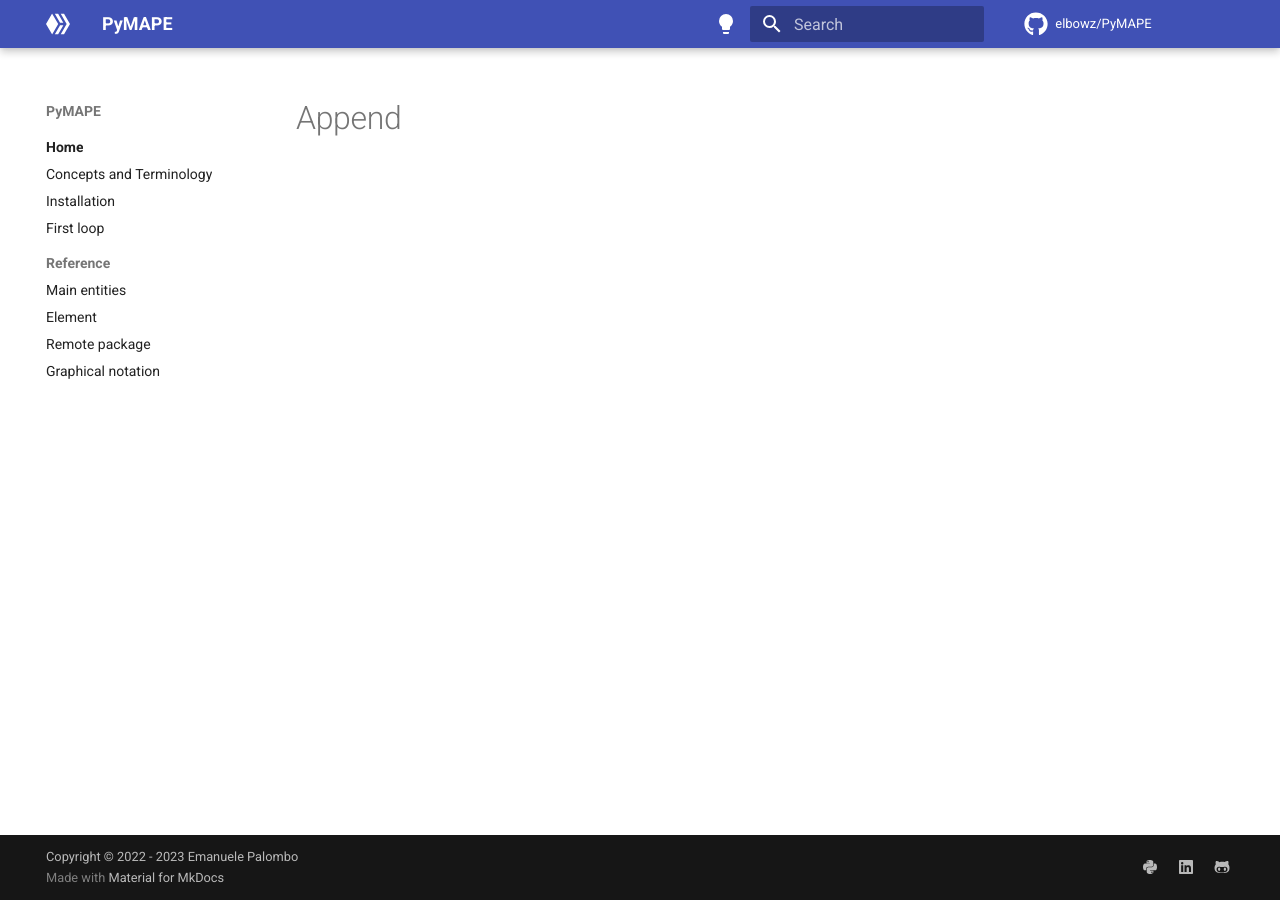
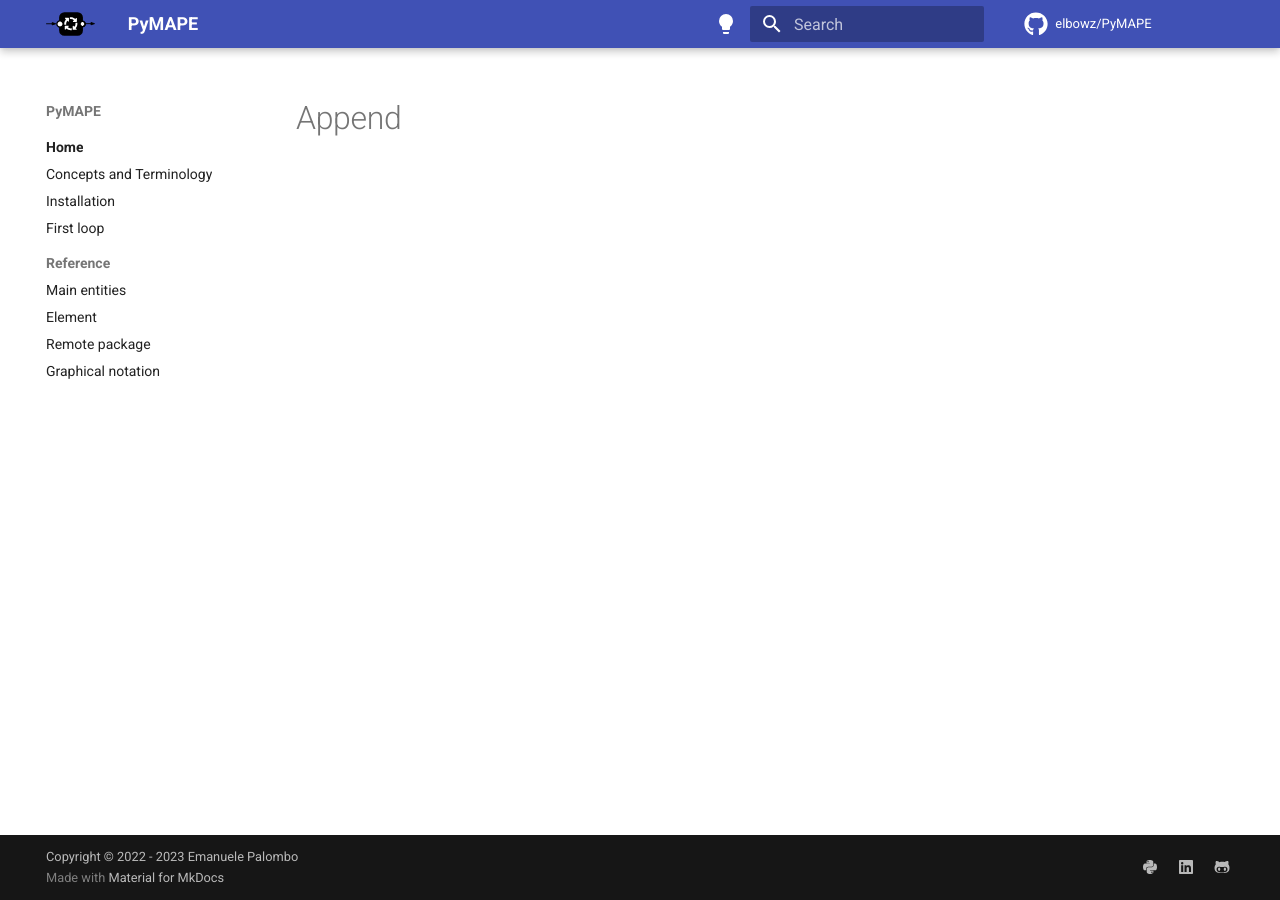
Before and after one commit to elbowz/PyMAPE, an MkDocs documentation site: the page built from docs/append.md, in a window 1280 px wide. Built offline with MkDocs 1.6.1 and Material for MkDocs 9.7.7, drawn with Linux system fonts in a browser that asks for light colours; comment, search, counter and statistics services are not loaded.

Commit message:
Add svg logo

```diff
--- a/mkdocs.yml
+++ b/mkdocs.yml
@@ -58,9 +58,9 @@ theme:
     text: Roboto
     code: Roboto Mono
   icon:
-    logo: simple/hive_blockchain
+#    logo: simple/hive_blockchain
     repo: fontawesome/brands/github
-#  logo: assets/logo.png
+  logo: assets/img/logo-black.svg
 #  favicon: assets/favicon.png
   language: en
 
```
Also changed, not shown: docs/assets/img/logo-black.svg (added), docs/assets/img/logo-white.svg (added).
